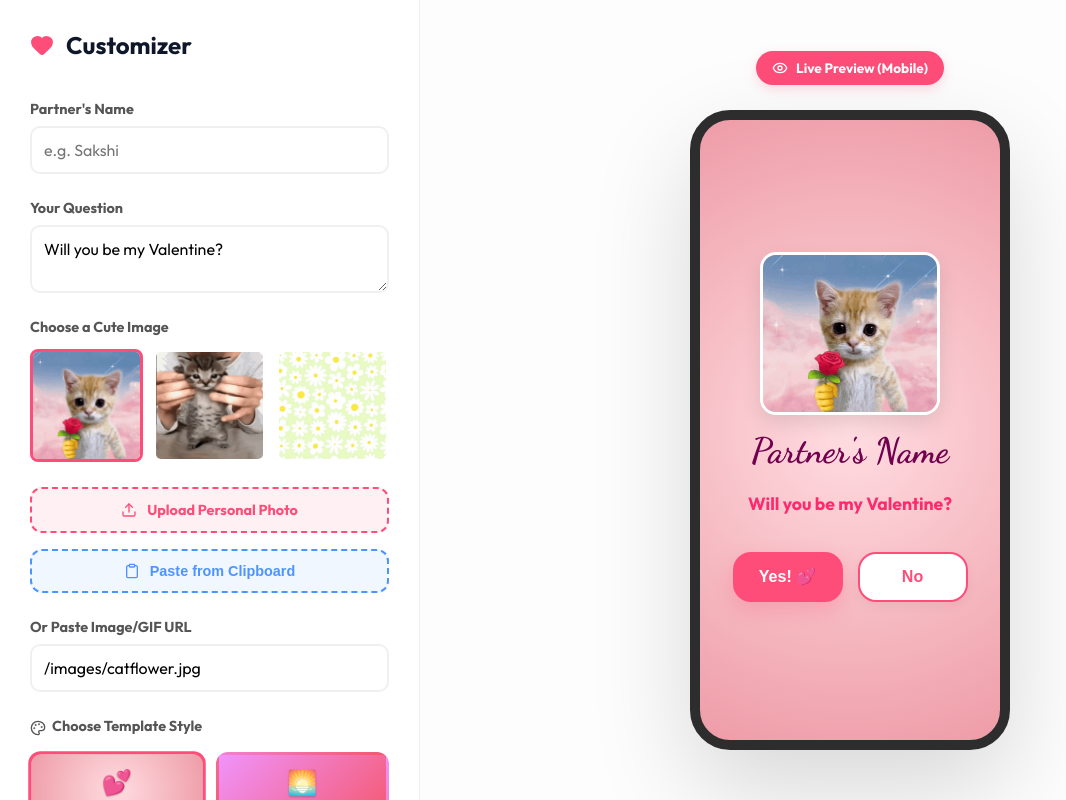
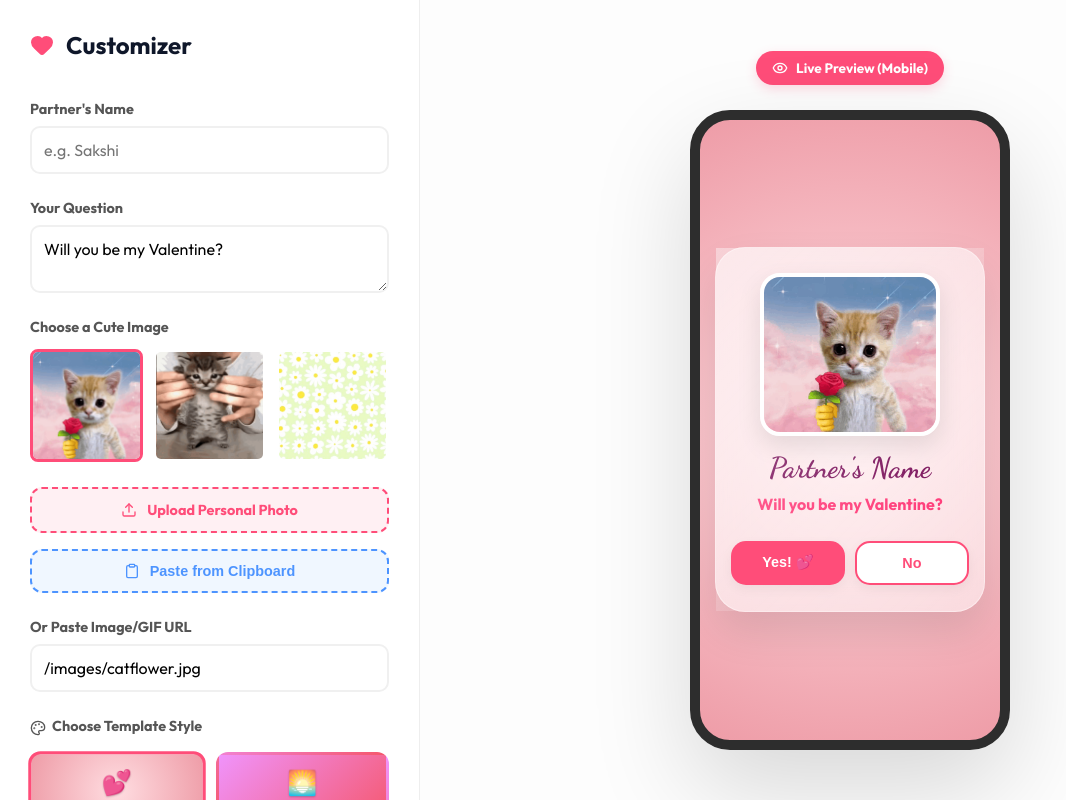
Before and after one commit to abhi-kame/valientine, a Next.js app: page /builder in a window 1280 px wide. Shown: the whole page, without its empty margins (0-1066 px from the left). Built offline with nearby package versions, Linux system fonts and the light colour scheme; no server answers; grey boxes are pictures that could not be loaded.

Commit message:
video ratio edited

```diff
--- a/app/builder/page.js
+++ b/app/builder/page.js
@@ -3,6 +3,7 @@
 import { useState, useEffect, useRef } from 'react';
 import { useRouter } from 'next/navigation';
 import Script from 'next/script';
+import { motion, AnimatePresence } from 'framer-motion';
 import { Heart, Settings, Eye, CheckCircle, CreditCard, Upload, Loader2, Clipboard, Palette } from 'lucide-react';
 import { supabase } from '../../lib/supabase';
 import { uploadBase64Image } from '../../lib/storageUtils';
@@ -154,7 +155,8 @@ export default function BuilderPage() {
             top: `${y}%`,
             zIndex: 10,
             transform: 'translate(-50%, -50%)',
-            margin: 0
+            margin: 0,
+            width: '120px' // Enforce width when absolute
         });
     };
 
@@ -441,20 +443,24 @@ export default function BuilderPage() {
                 </div>
 
                 <div className="preview-frame" style={{ background: templates.find(t => t.id === formData.template)?.background }}>
-                    <div className="preview-inner-content">
+                    <div className={`proposal-card preview-mode ${previewView === 'yes' ? 'success-mode' : ''} ${isNoRunning ? 'scary-mode' : ''}`}>
+                        <div className="card-glass-overlay"></div>
+
+                        <div className="media-container">
                             <video
                                 ref={previewVideoRef}
                                 src="/sugar.mp4#t=42"
                                 loop
                                 playsInline
                                 preload="auto"
-                            className="preview-image"
+                                className="proposal-media"
                                 style={{
                                     position: previewVideo ? 'relative' : 'absolute',
                                     opacity: previewVideo ? 1 : 0.01,
                                     zIndex: previewVideo ? 1 : -1,
-                                width: '180px',
-                                aspectRatio: '3/4',
+                                    width: '100%',
+                                    maxWidth: '180px',
+                                    aspectRatio: '9/16',
                                     height: previewVideo ? 'auto' : '1px',
                                     objectFit: 'cover'
                                 }}
@@ -463,40 +469,46 @@ export default function BuilderPage() {
                             {!previewVideo && (
                                 <img
                                     src={previewView === 'yes' ? '/images/dance.gif' : (formData.imageUrl || '/images/catflower.jpg')}
-                                className={`preview-image ${previewView === 'yes' ? 'pulse-animation' : ''}`}
+                                    className={`proposal-media ${previewView === 'yes' ? 'pulse' : ''}`}
                                     alt="Preview"
                                     style={{
-                                    width: '180px',
+                                        width: '100%',
+                                        maxWidth: '180px',
                                         maxHeight: '220px',
                                         objectFit: 'cover',
-                                    borderRadius: '16px',
-                                    border: '3px solid white',
-                                    boxShadow: '0 8px 20px rgba(0,0,0,0.1)'
+                                        borderRadius: '20px',
+                                        border: '4px solid white',
+                                        boxShadow: '0 10px 25px rgba(0,0,0,0.1)'
                                     }}
                                 />
                             )}
+                        </div>
 
-                        <h2 className="preview-hh" style={{ color: templates.find(t => t.id === formData.template)?.titleColor }}>
+                        <div className="text-content">
+                            <h2 className="proposal-title" style={{ color: templates.find(t => t.id === formData.template)?.titleColor }}>
                                 {previewView === 'yes' ? 'Yay! ❤️' : (isNoRunning ? 'Choose Wisely! 🔫' : (formData.name || "Partner's Name"))}
                             </h2>
-                        <p className="preview-pp" style={{ color: templates.find(t => t.id === formData.template)?.questionColor }}>
+                            <p className="proposal-question" style={{ color: templates.find(t => t.id === formData.template)?.questionColor }}>
                                 {previewView === 'yes' ? `See you on the 14th! ❤️` : (formData.question || 'Will you be my Valentine?')}
                             </p>
+                        </div>
 
                         {previewView === 'ask' && (
-                            <div className="preview-buttons">
-                                <button
-                                    className="preview-btn yes"
+                            <div className="buttons-container">
+                                <motion.button
+                                    className="btn yes-btn"
                                     onClick={handleYesPreview}
+                                    whileHover={{ scale: 1.05 }}
+                                    whileTap={{ scale: 0.95 }}
                                     style={{
                                         background: templates.find(t => t.id === formData.template)?.yesBtnBg,
                                         color: templates.find(t => t.id === formData.template)?.yesBtnColor
                                     }}
                                 >
                                     Yes! 💕
-                                </button>
-                                <button
-                                    className="preview-btn no"
+                                </motion.button>
+                                <motion.button
+                                    className={`btn no-btn ${isNoRunning ? 'scary' : ''}`}
                                     style={{
                                         ...noBtnPos,
                                         background: templates.find(t => t.id === formData.template)?.noBtnBg,
@@ -504,16 +516,18 @@ export default function BuilderPage() {
                                         border: `2px solid ${templates.find(t => t.id === formData.template)?.noBtnBorder}`
                                     }}
                                     onMouseEnter={isNoRunning ? moveNoButton : undefined}
+                                    onTouchStart={isNoRunning ? moveNoButton : undefined}
                                     onClick={handleNoInteraction}
+                                    layout
                                 >
                                     No
-                                </button>
+                                </motion.button>
                             </div>
                         )}
 
                         {previewView === 'yes' && (
-                            <button className="preview-btn reset" onClick={resetPreview} style={{ marginTop: '20px' }}>
-                                Reset Preview
+                            <button className="reset-preview-btn" onClick={resetPreview}>
+                                Try Again?
                             </button>
                         )}
                     </div>
@@ -745,54 +759,105 @@ export default function BuilderPage() {
                     box-shadow: 0 40px 100px rgba(0,0,0,0.15);
                     position: relative;
                     overflow: hidden;
+                    display: flex;
+                    align-items: center;
+                    justify-content: center;
                 }
-                .preview-inner-content {
-                    padding: 20px;
-                    height: 100%;
+                :global(.proposal-card.preview-mode) {
+                    background: rgba(255, 255, 255, 0.5);
+                    backdrop-filter: blur(15px);
+                    -webkit-backdrop-filter: blur(15px);
+                    border: 1px solid rgba(255, 255, 255, 0.4);
+                    border-radius: 30px;
+                    padding: 25px 15px;
+                    text-align: center;
+                    width: 90%;
+                    max-width: 280px;
+                    margin: 0 auto;
                     display: flex;
                     flex-direction: column;
                     align-items: center;
                     justify-content: center;
-                    text-align: center;
                     gap: 15px;
+                    box-shadow: 0 20px 40px rgba(0, 0, 0, 0.1);
+                    /* Removed position: relative to allow dodge button to move freely in frame */
                 }
-                .preview-image {
-                    width: 180px;
-                    border-radius: 20px;
-                    box-shadow: 0 10px 20px rgba(0,0,0,0.1);
+                :global(.card-glass-overlay) {
+                    position: absolute;
+                    top: 0;
+                    right: 0;
+                    bottom: 0;
+                    left: 0;
+                    background: linear-gradient(135deg, rgba(255,255,255,0.4) 0%, rgba(255,255,255,0) 100%);
+                    pointer-events: none;
                 }
-                .preview-hh {
-                    font-family: 'Dancing Script', cursive;
-                    font-size: clamp(1.5rem, 5vw, 2.2rem);
-                    line-height: 1.2;
-                    margin-bottom: 5px;
-                    word-wrap: break-word;
+                .media-container {
                     width: 100%;
-                }
-                .preview-pp {
-                    font-weight: 700;
-                    font-size: clamp(0.9rem, 3vw, 1.1rem);
-                    line-height: 1.4;
-                    padding: 0 10px;
-                }
-                :global(.preview-buttons) {
                     display: flex;
-                    gap: 15px;
-                    margin-top: 20px;
-                    width: 100%;
-                    max-width: 260px;
                     justify-content: center;
                     position: relative;
-                    min-height: 55px;
-                    z-index: 20;
                 }
-                :global(.preview-btn) {
-                    padding: 8px 15px;
-                    min-width: 110px;
-                    height: 50px;
-                    border-radius: 18px;
+                :global(.proposal-media) {
+                    border-radius: 15px;
+                    box-shadow: 0 8px 16px rgba(0,0,0,0.1);
+                }
+                :global(.proposal-card.preview-mode.success-mode) {
+                    gap: 12px;
+                    padding: 20px 15px;
+                }
+                :global(.proposal-card.preview-mode.success-mode .proposal-media) {
+                    max-width: 140px;
+                    max-height: 180px;
+                }
+                :global(.proposal-card.preview-mode.success-mode .proposal-title) {
+                    font-size: 1.6rem;
+                }
+                :global(.proposal-card.preview-mode.success-mode .reset-preview-btn) {
+                    margin-top: 8px;
+                }
+                :global(.proposal-card.preview-mode.scary-mode) {
+                    gap: 10px;
+                    padding: 15px;
+                }
+                :global(.proposal-card.preview-mode.scary-mode .proposal-media) {
+                    max-width: 140px;
+                    max-height: 220px;
+                }
+                :global(.proposal-card.preview-mode.scary-mode .proposal-title) {
+                    font-size: 1.6rem;
+                }
+                .text-content {
+                    width: 100%;
+                    display: flex;
+                    flex-direction: column;
+                    gap: 8px;
+                }
+                .proposal-title {
+                    font-family: 'Dancing Script', cursive;
+                    font-size: 1.8rem;
+                    line-height: 1.2;
+                    margin: 0;
+                }
+                .proposal-question {
+                    font-weight: 700;
+                    font-size: 1rem;
+                    line-height: 1.4;
+                }
+                :global(.buttons-container) {
+                    display: flex;
+                    gap: 10px;
+                    margin-top: 10px;
+                    width: 100%;
+                    justify-content: center;
+                    min-height: 45px;
+                    /* Removed position: relative to allow dodge button to reference preview-frame */
+                }
+                :global(.btn) {
+                    width: 120px;
+                    height: 44px;
+                    border-radius: 15px;
                     font-weight: 800;
-                    font-size: 1rem;
+                    font-size: 0.9rem;
                     border: none;
                     cursor: pointer;
                     display: flex;
@@ -801,19 +866,39 @@ export default function BuilderPage() {
                     transition: all 0.3s ease;
                     white-space: nowrap;
                     box-shadow: 0 4px 12px rgba(0,0,0,0.05);
+                    position: relative;
+                    overflow: hidden;
                 }
-                :global(.preview-btn.no) {
-                    /* Colors handled by template style prop */
+                :global(.btn.no-btn) {
+                    background: white;
+                    color: #ff4d79;
+                    border: 2px solid rgba(255, 77, 121, 0.2);
                 }
-                :global(.preview-btn.no:hover) {
+                :global(.btn.no-btn.scary) {
+                    background: #fffafa;
+                    border-color: #ff0000;
+                    color: #ff0000;
+                    box-shadow: 0 0 15px rgba(255, 0, 0, 0.1);
+                }
+                :global(.btn:hover) {
+                    transform: translateY(-2px);
                     filter: brightness(0.95);
                 }
-                :global(.preview-btn.yes) {
-                    /* Colors handled by template style prop */
-                    box-shadow: 0 8px 20px rgba(255, 77, 121, 0.25);
+                .reset-preview-btn {
+                    margin-top: 15px;
+                    padding: 10px 20px;
+                    background: rgba(0,0,0,0.05);
+                    border: 1px solid rgba(0,0,0,0.1);
+                    color: #666;
+                    border-radius: 12px;
+                    font-weight: 700;
+                    font-size: 0.85rem;
+                    cursor: pointer;
+                    transition: all 0.2s;
                 }
-                :global(.preview-btn:hover) {
-                    transform: translateY(-2px);
+                .reset-preview-btn:hover {
+                    background: rgba(0,0,0,0.1);
+                    color: #333;
                 }
 
                 @media (max-width: 900px) {
--- a/lib/templates.js
+++ b/lib/templates.js
@@ -43,14 +43,14 @@ export const templates = [
         id: 'midnight',
         name: 'Midnight Rose',
         preview: '🌙',
-        background: 'linear-gradient(135deg, #0f0c29 0%, #302b63 50%, #24243e 100%)',
-        titleColor: '#ff6b9d',
-        questionColor: '#e8e8e8',
-        yesBtnBg: '#ff6b9d',
+        background: 'radial-gradient(circle at center, #1a0b2e 0%, #020205 100%)',
+        titleColor: '#ff2d75',
+        questionColor: '#f8f8f8',
+        yesBtnBg: 'linear-gradient(135deg, #ff2d75 0%, #ff5d9e 100%)',
         yesBtnColor: '#ffffff',
-        noBtnBg: 'transparent',
-        noBtnColor: '#ff6b9d',
-        noBtnBorder: '#ff6b9d'
+        noBtnBg: 'rgba(255, 255, 255, 0.05)',
+        noBtnColor: '#ff2d75',
+        noBtnBorder: 'rgba(255, 45, 117, 0.4)'
     },
     {
         id: 'garden',
```
Also changed, not shown: app/p/[id]/page.js (+17 -11 lines), components/LandingPageContent.js (+9 -1 lines). Lines whose indentation alone changed are shown as unchanged.
